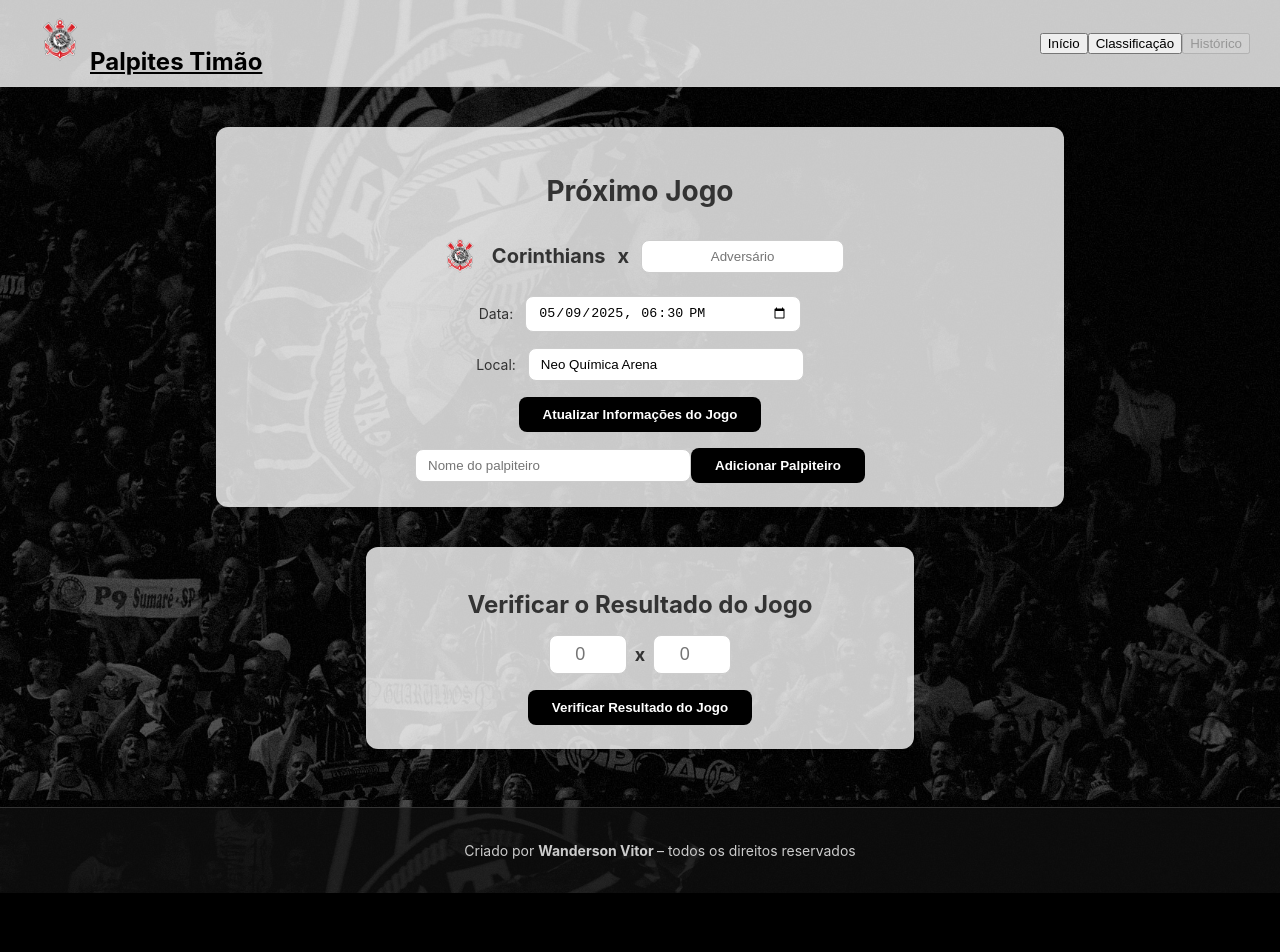
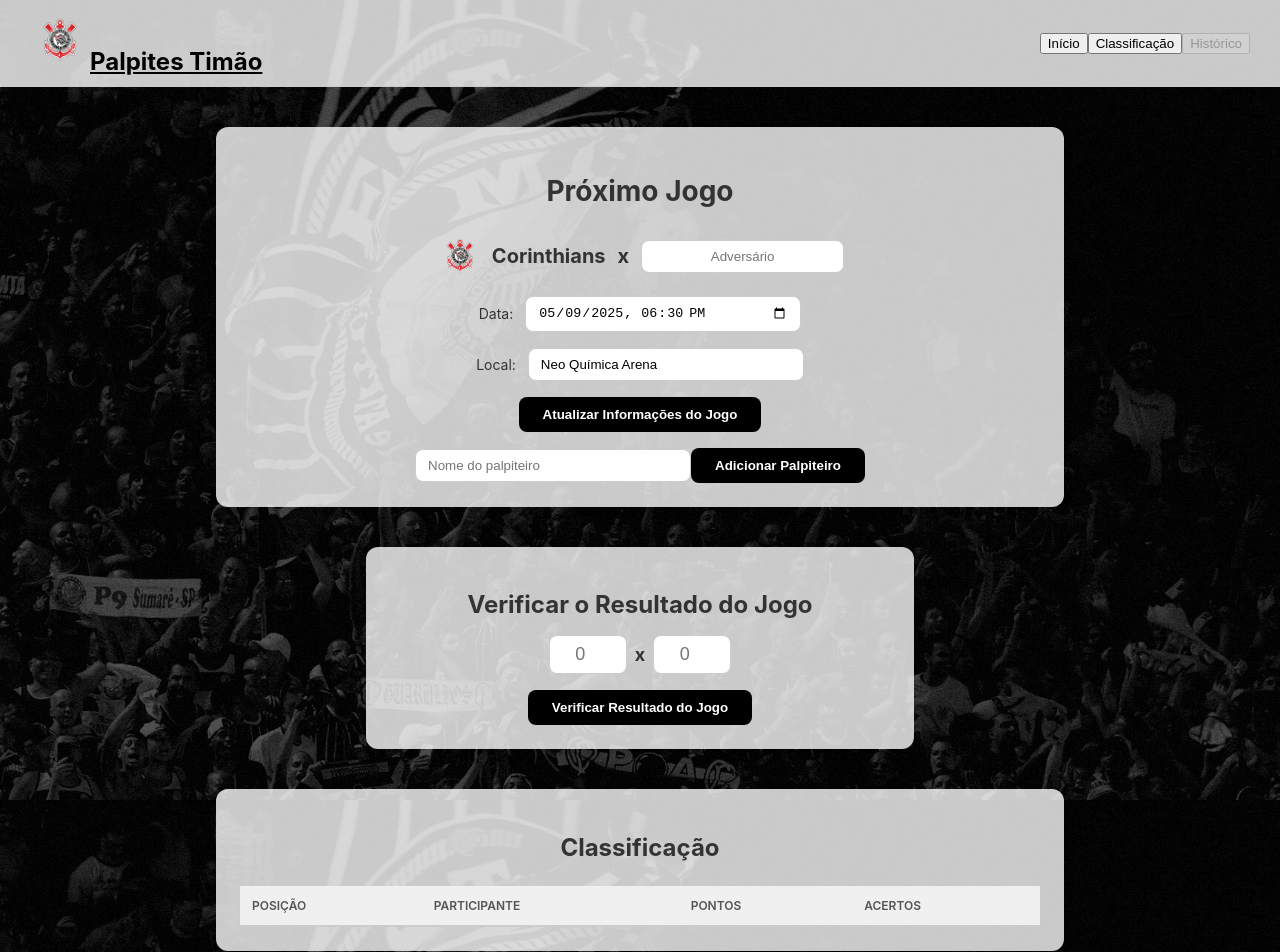
Before and after one commit to wvitu/Palpites-tim-o2, an Angular app: page / in a window 1280 px wide. Shown: the top 952 px of the page. Before the commit the page ends 893 px from the top, so only its background shows below. Built offline with nearby package versions, Linux system fonts and the light colour scheme.

Commit message:
Botão Verificar resultado
Botão verifica resultado ativo
adiciona ponto p/ quem acertou
mensagens personalizadas de erro e acerto
atualiza ranking de pontuação

```diff
--- a/src/app/components/palpites/palpites.component.ts
+++ b/src/app/components/palpites/palpites.component.ts
@@ -1,4 +1,4 @@
-import { Component, Input, OnChanges, SimpleChanges } from '@angular/core';
+import { Component, Input, Output, EventEmitter, OnChanges, SimpleChanges } from '@angular/core';
 
 @Component({
   selector: 'app-palpites',
@@ -10,6 +10,8 @@
   @Input() dataHora: string = '';
   @Input() local: string = '';
   @Input() palpiteiros: string[] = [];
+  @Output() palpitesChange = new EventEmitter<any>();
+
 
   palpites: any = {};
   mensagensErro: any = {};
@@ -41,5 +43,6 @@
 
     this.mensagensErro[nome] = '';
     this.mensagensSucesso[nome] = 'Palpites salvos com sucesso!';
+    this.palpitesChange.emit(this.palpites);
   }
 }
--- a/src/app/components/resultado-final/resultado-final.component.ts
+++ b/src/app/components/resultado-final/resultado-final.component.ts
@@ -15,11 +15,13 @@
   mensagensAcerto: string[] = [];
 
   verificarResultado() {
-    const casa = this.resultadoCasa;
-    const visitante = this.resultadoVisitante;
+    console.log('PALPITES ATUAIS:', this.palpites);
 
-    if (casa === '' || visitante === '') {
-      alert('Preencha os dois campos do resultado.');
+    const casa = parseInt(this.resultadoCasa);
+    const visitante = parseInt(this.resultadoVisitante);
+
+    if (isNaN(casa) || isNaN(visitante)) {
+      alert('Preencha os dois campos do resultado com números.');
       return;
     }
 
@@ -33,12 +35,12 @@
         const palpiteTorcedor = this.palpites[nome].torcedor;
         const palpiteRealista = this.palpites[nome].realista;
 
-        if (palpiteTorcedor.casa === casa && palpiteTorcedor.visitante === visitante) {
+        if (+palpiteTorcedor.casa === casa && +palpiteTorcedor.visitante === visitante) {
           pontos++;
           this.mensagensAcerto.push(`Parabéns ${nome}, você acertou com o palpite torcedor!`);
         }
 
-        if (palpiteRealista.casa === casa && palpiteRealista.visitante === visitante) {
+        if (+palpiteRealista.casa === casa && +palpiteRealista.visitante === visitante) {
           pontos++;
           this.mensagensAcerto.push(`Parabéns ${nome}, você acertou com o palpite realista!`);
         }
@@ -49,6 +51,10 @@
       }
     }
 
+    if (Object.keys(acertos).length === 0) {
+      this.mensagensAcerto.push('Ninguém acertou desta vez.');
+    }
+
     this.pontuacoesAtualizadas.emit(acertos);
   }
 }
--- a/src/app/pages/inicio/inicio.component.html
+++ b/src/app/pages/inicio/inicio.component.html
@@ -16,3 +16,4 @@
   [palpites]="palpitesRef"
   (pontuacoesAtualizadas)="atualizarPontuacao($event)">
 </app-resultado-final>
+<app-classificacao [classificacao]="getClassificacao()"></app-classificacao>
--- a/src/app/pages/inicio/inicio.component.ts
+++ b/src/app/pages/inicio/inicio.component.ts
@@ -28,7 +28,25 @@
     this.palpitesRef = palpites;
   }
 
+  pontuacao: { [nome: string]: { pontos: number; acertos: number } } = {};
+
   atualizarPontuacao(pontos: { [nome: string]: number }) {
-    console.log('Pontuações atualizadas:', pontos);
+    for (const nome in pontos) {
+      if (!this.pontuacao[nome]) {
+        this.pontuacao[nome] = { pontos: 0, acertos: 0 };
+      }
+      this.pontuacao[nome].pontos += pontos[nome];
+      this.pontuacao[nome].acertos += 1;
+    }
   }
+
+
+  getClassificacao() {
+    return Object.entries(this.pontuacao).map(([nome, dados]) => ({
+      nome,
+      pontos: dados.pontos,
+      acertos: dados.acertos
+    }));
+  }
+
 }
```
